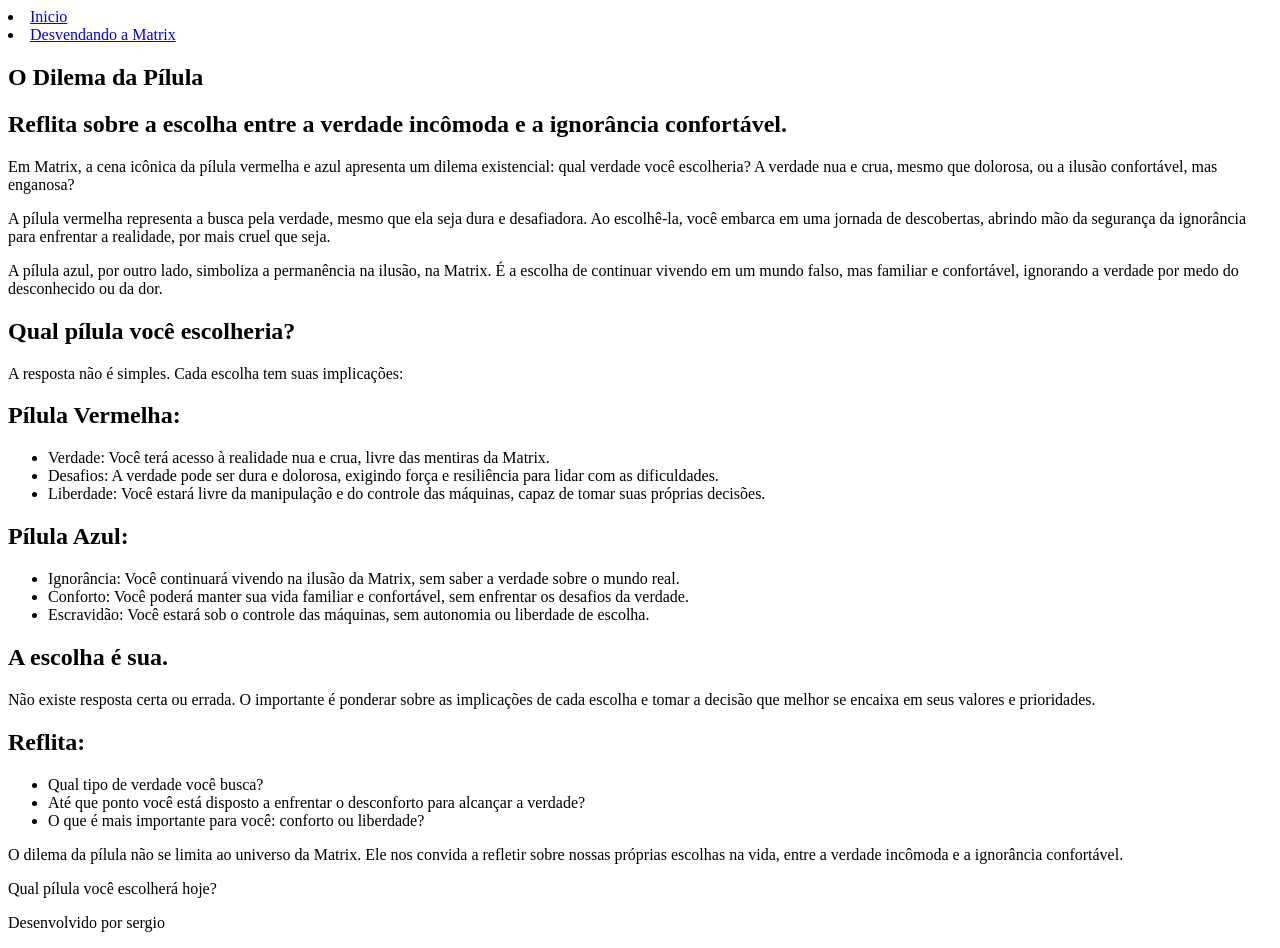
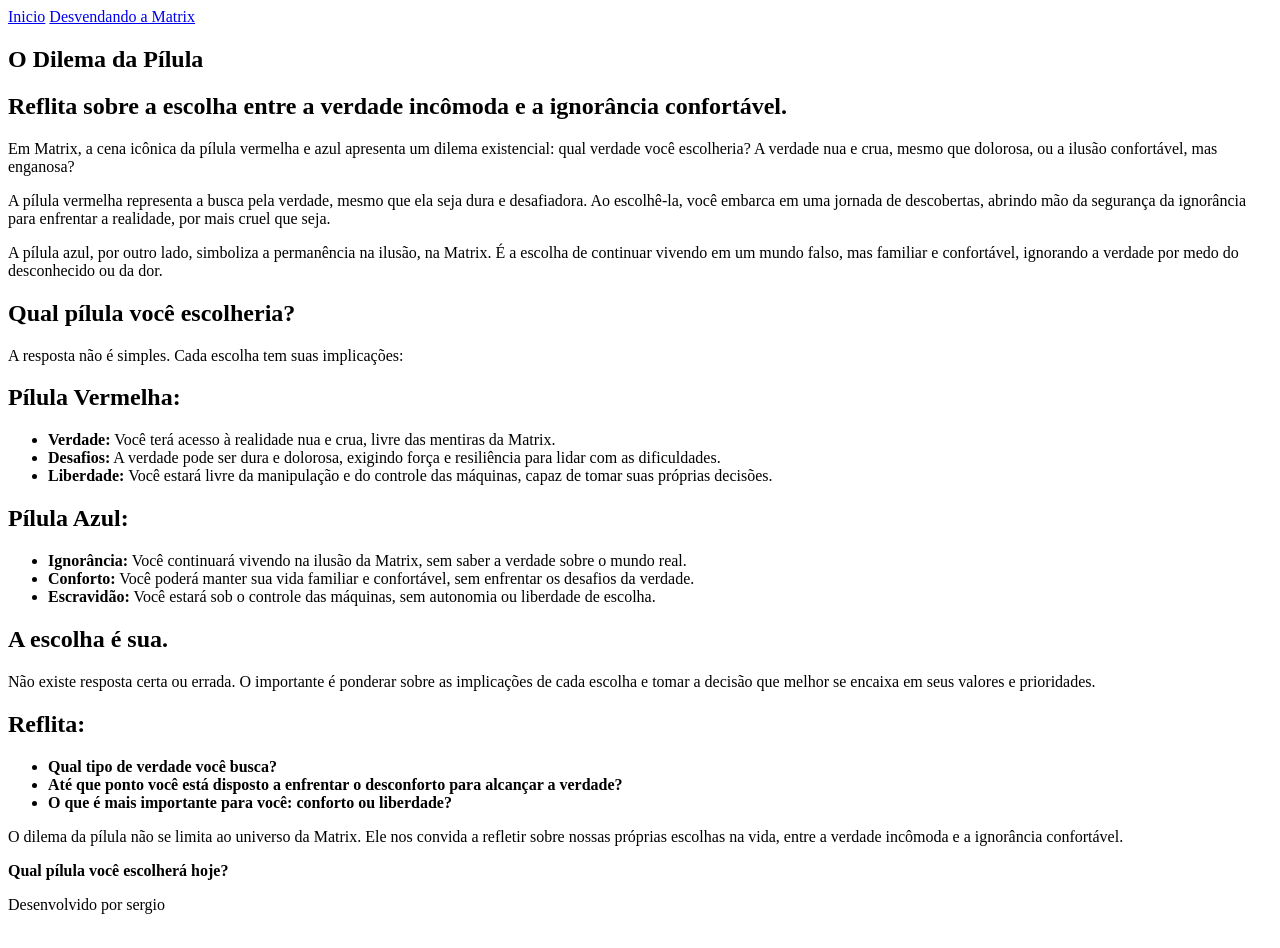
Before and after one commit to SergioManoelB/HTML-CSS, a plain HTML site: page Nova Projeto Matrix/escolha.html in a window 1280 px wide. Drawn offline with Linux system fonts and the light colour scheme.

Commit message:
alterações semanticas

```diff
--- a/Nova Projeto Matrix/escolha.html
+++ b/Nova Projeto Matrix/escolha.html
@@ -10,8 +10,8 @@
 <body>
     <header>
         <nav>
-            <li><a href="Index.html" target="_self" rel="prev" lang="pt-br">Inicio</a></li>
-            <li><a href="DesvendandoMatrix.html" target="_self" rel="prev" lang="pt-br">Desvendando a Matrix</a></li>
+           <a href="Index.html" target="_self" rel="prev" lang="pt-br">Inicio</a>
+            <a href="DesvendandoMatrix.html" target="_self" rel="prev" lang="pt-br">Desvendando a Matrix</a>
         </nav>
     </header>
         <main>
@@ -25,26 +25,26 @@
             <p>A resposta não é simples. Cada escolha tem suas implicações:</p>
             <h2>Pílula Vermelha:</h2>
             <ul>
-                <li>Verdade: Você terá acesso à realidade nua e crua, livre das mentiras da Matrix.</li>
-                <li>Desafios: A verdade pode ser dura e dolorosa, exigindo força e resiliência para lidar com as dificuldades.</li>
-                <li>Liberdade: Você estará livre da manipulação e do controle das máquinas, capaz de tomar suas próprias decisões.</li>
+                <li><strong>Verdade:</strong> Você terá acesso à realidade nua e crua, livre das mentiras da Matrix.</li>
+                <li><strong>Desafios:</strong> A verdade pode ser dura e dolorosa, exigindo força e resiliência para lidar com as dificuldades.</li>
+                <li><strong>Liberdade:</strong> Você estará livre da manipulação e do controle das máquinas, capaz de tomar suas próprias decisões.</li>
             </ul>
             <h2>Pílula Azul:</h2>
             <ul>
-                <li>Ignorância: Você continuará vivendo na ilusão da Matrix, sem saber a verdade sobre o mundo real.</li>
-                <li>Conforto: Você poderá manter sua vida familiar e confortável, sem enfrentar os desafios da verdade.</li>
-                <li>Escravidão: Você estará sob o controle das máquinas, sem autonomia ou liberdade de escolha.</li>
+                <li><strong>Ignorância:</strong> Você continuará vivendo na ilusão da Matrix, sem saber a verdade sobre o mundo real.</li>
+                <li><strong>Conforto:</strong> Você poderá manter sua vida familiar e confortável, sem enfrentar os desafios da verdade.</li>
+                <li><strong>Escravidão:</strong> Você estará sob o controle das máquinas, sem autonomia ou liberdade de escolha.</li>
             </ul>
             <h2>A escolha é sua.</h2>
             <p>Não existe resposta certa ou errada. O importante é ponderar sobre as implicações de cada escolha e tomar a decisão que melhor se encaixa em seus valores e prioridades.</p>
             <h2>Reflita:</h2>
             <ul>
-                <li>Qual tipo de verdade você busca?</li>
-                <li>Até que ponto você está disposto a enfrentar o desconforto para alcançar a verdade?</li>
-                <li>O que é mais importante para você: conforto ou liberdade?</li>
+                <li><strong>Qual tipo de verdade você busca?</strong></li>
+                <li><strong>Até que ponto você está disposto a enfrentar o desconforto para alcançar a verdade?</strong></li>
+                <li><strong>O que é mais importante para você: conforto ou liberdade?</strong></li>
             </ul>
             <p>O dilema da pílula não se limita ao universo da Matrix. Ele nos convida a refletir sobre nossas próprias escolhas na vida, entre a verdade incômoda e a ignorância confortável.</p>
-            <p>Qual pílula você escolherá hoje?</p>
+            <p><strong>Qual pílula você escolherá hoje?</strong></p>
        </article>
     </main>
     <footer>
```
Also changed, not shown: Nova Projeto Matrix/DesvendandoMatrix.html (+2 -2 lines), Nova Projeto Matrix/Index.html (+3 -3 lines), Nova Projeto Matrix/ilusao.html (+6 -6 lines).
